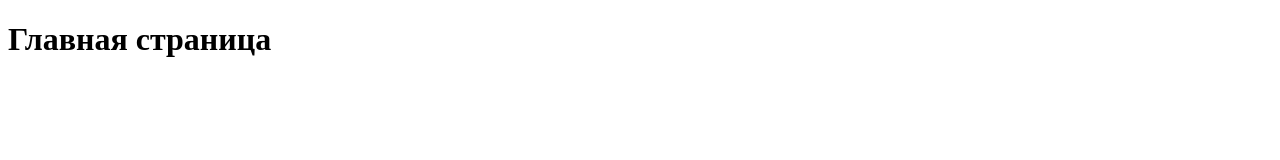
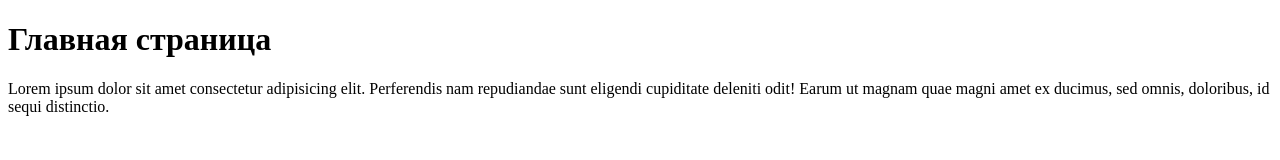
Before and after one commit to teacher-a-n-vilkov/vd-2-23, a plain HTML site: page index.html in a window 1280 px wide. Drawn offline with Linux system fonts and the light colour scheme.

Commit message:
update index, add lorem and update title

```diff
--- a/index.html
+++ b/index.html
@@ -3,9 +3,10 @@
 <head>
     <meta charset="UTF-8">
     <meta name="viewport" content="width=device-width, initial-scale=1.0">
-    <title>Главная страница</title>
+    <title>Main page</title>
 </head>
 <body>
     <h1>Главная страница</h1>
+    <p>Lorem ipsum dolor sit amet consectetur adipisicing elit. Perferendis nam repudiandae sunt eligendi cupiditate deleniti odit! Earum ut magnam quae magni amet ex ducimus, sed omnis, doloribus, id sequi distinctio.</p>
 </body>
 </html>
```
